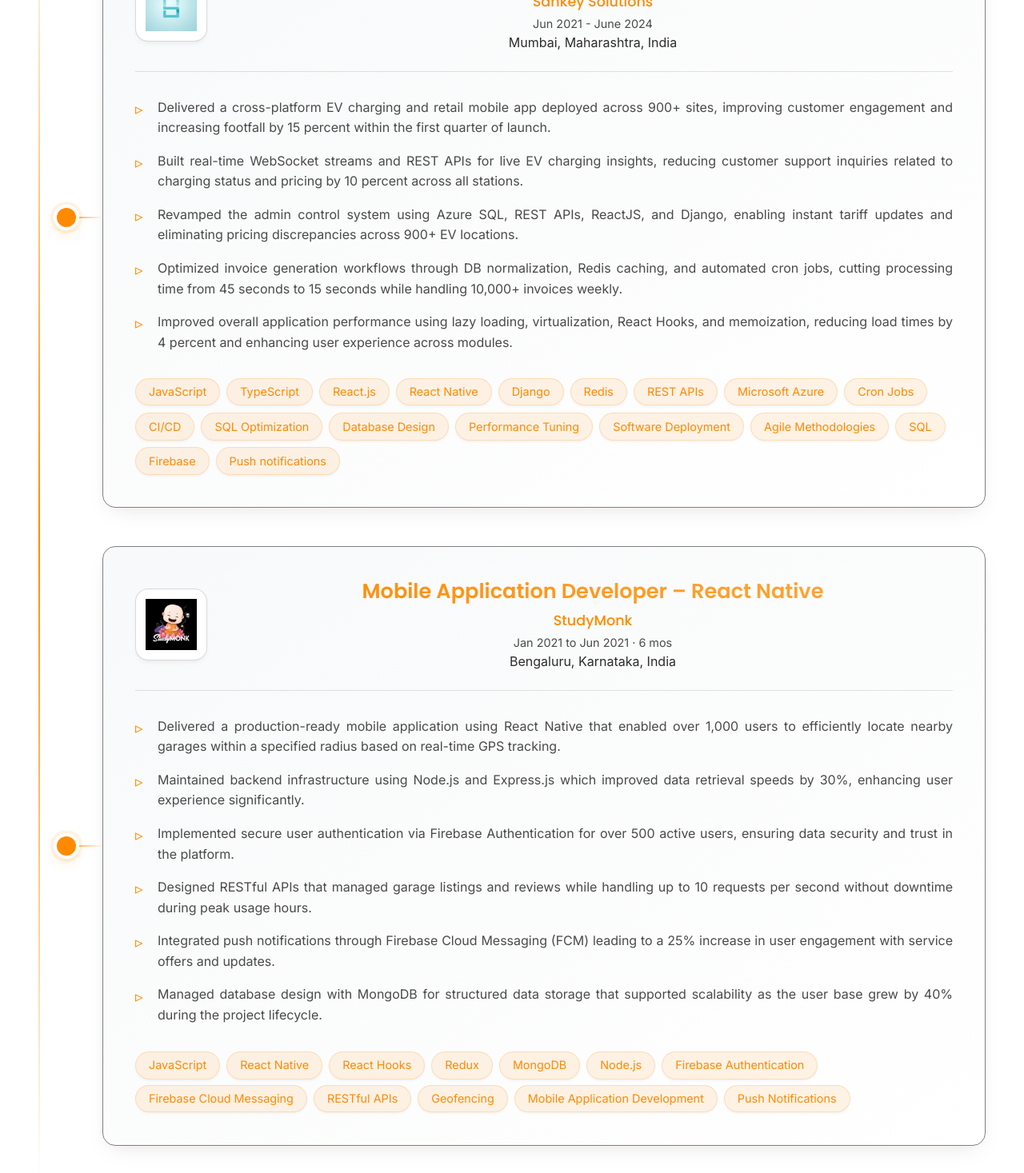
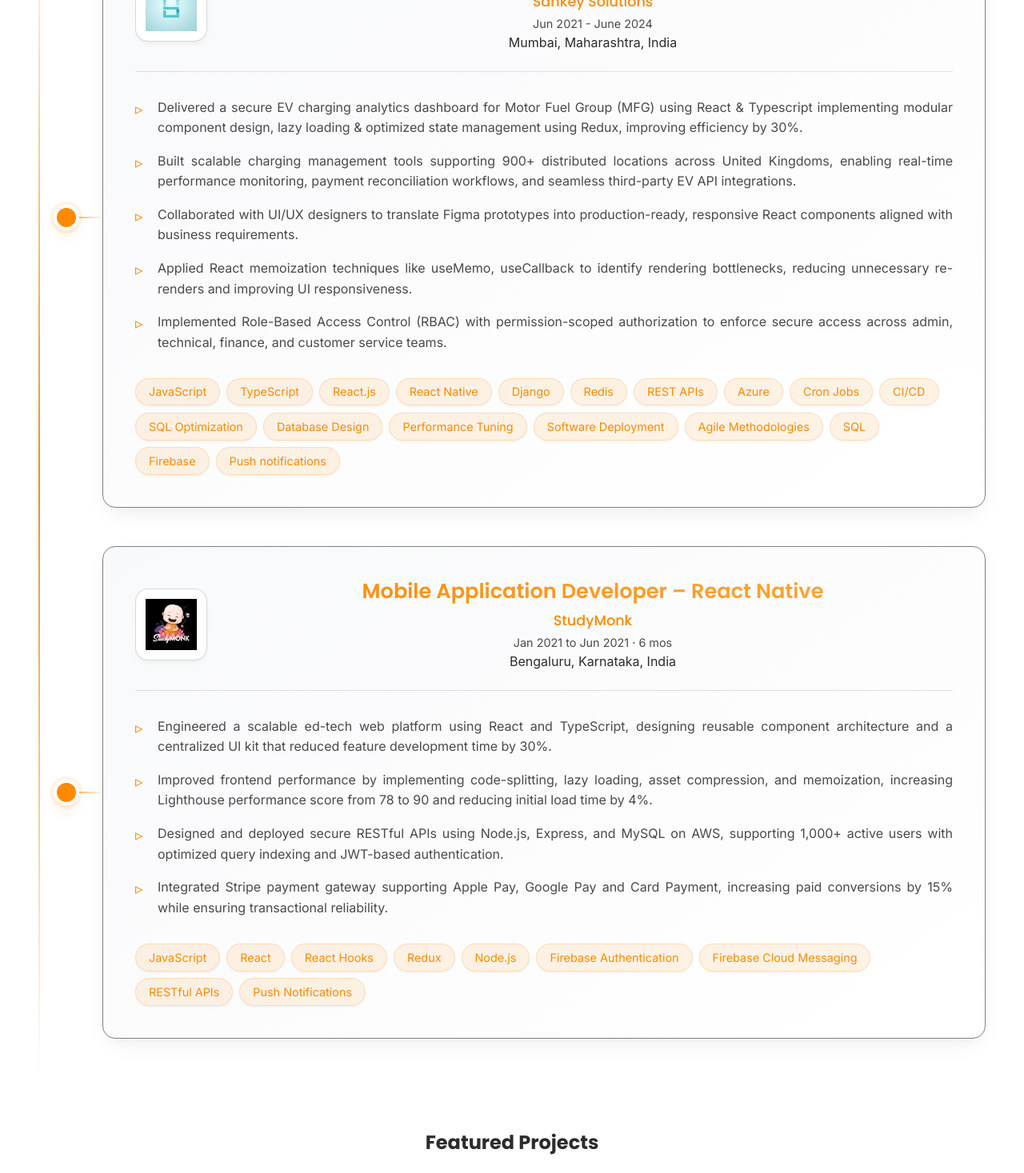
Before and after one commit to OfficialAnujMore/Portfolio, a React (Create React App) app: page / in a window 1280 px wide. Shown: the part 1980-3447 px from the top of the page at 80% size. Built offline with nearby package versions, Linux system fonts and the light colour scheme; no server answers.

Commit message:
Update experience descriptions and enhance resume PDF with latest projects

```diff
--- a/src/Screens/ExperienceScreen.tsx
+++ b/src/Screens/ExperienceScreen.tsx
@@ -17,11 +17,11 @@
         period: 'Jun 2021 - June 2024',
         location: 'Mumbai, Maharashtra, India',
         description: [
-            'Delivered a cross-platform EV charging and retail mobile app deployed across 900+ sites, improving customer engagement and increasing footfall by 15 percent within the first quarter of launch.',
-            'Built real-time WebSocket streams and REST APIs for live EV charging insights, reducing customer support inquiries related to charging status and pricing by 10 percent across all stations.',
-            'Revamped the admin control system using Azure SQL, REST APIs, ReactJS, and Django, enabling instant tariff updates and eliminating pricing discrepancies across 900+ EV locations.',
-            'Optimized invoice generation workflows through DB normalization, Redis caching, and automated cron jobs, cutting processing time from 45 seconds to 15 seconds while handling 10,000+ invoices weekly.',
-            'Improved overall application performance using lazy loading, virtualization, React Hooks, and memoization, reducing load times by 4 percent and enhancing user experience across modules.'
+            'Delivered a secure EV charging analytics dashboard for Motor Fuel Group (MFG) using React & Typescript implementing modular component design, lazy loading & optimized state management using Redux, improving efficiency by 30%.',
+            'Built scalable charging management tools supporting 900+ distributed locations across United Kingdoms, enabling real-time performance monitoring, payment reconciliation workflows, and seamless third-party EV API integrations.',
+            'Collaborated with UI/UX designers to translate Figma prototypes into production-ready, responsive React components aligned with business requirements.',
+            'Applied React memoization techniques like useMemo, useCallback to identify rendering bottlenecks, reducing unnecessary re-renders and improving UI responsiveness.',
+            'Implemented Role-Based Access Control (RBAC) with permission-scoped authorization to enforce secure access across admin, technical, finance, and customer service teams.'
         ],
         technologies: [
             'JavaScript',
@@ -31,7 +31,7 @@
             'Django',
             'Redis',
             'REST APIs',
-            'Microsoft Azure ',
+            'Azure',
             'Cron Jobs',
             'CI/CD',
             'SQL Optimization',
@@ -51,25 +51,20 @@
         period: 'Jan 2021 to Jun 2021 · 6 mos',
         location: 'Bengaluru, Karnataka, India',
         description: [
-            'Delivered a production-ready mobile application using React Native that enabled over 1,000 users to efficiently locate nearby garages within a specified radius based on real-time GPS tracking.',
-            'Maintained backend infrastructure using Node.js and Express.js which improved data retrieval speeds by 30%, enhancing user experience significantly.',
-            'Implemented secure user authentication via Firebase Authentication for over 500 active users, ensuring data security and trust in the platform.',
-            'Designed RESTful APIs that managed garage listings and reviews while handling up to 10 requests per second without downtime during peak usage hours.',
-            'Integrated push notifications through Firebase Cloud Messaging (FCM) leading to a 25% increase in user engagement with service offers and updates.',
-            'Managed database design with MongoDB for structured data storage that supported scalability as the user base grew by 40% during the project lifecycle.',
+            'Engineered a scalable ed-tech web platform using React and TypeScript, designing reusable component architecture and a centralized UI kit that reduced feature development time by 30%.',
+            'Improved frontend performance by implementing code-splitting, lazy loading, asset compression, and memoization, increasing Lighthouse performance score from 78 to 90 and reducing initial load time by 4%.',
+            'Designed and deployed secure RESTful APIs using Node.js, Express, and MySQL on AWS, supporting 1,000+ active users with optimized query indexing and JWT-based authentication.',
+            'Integrated Stripe payment gateway supporting Apple Pay, Google Pay and Card Payment, increasing paid conversions by 15% while ensuring transactional reliability.'
         ],
         technologies: [
             'JavaScript',
-            'React Native',
+            'React',
             'React Hooks',
             'Redux',
-            'MongoDB',
             'Node.js',
             'Firebase Authentication',
             'Firebase Cloud Messaging',
             'RESTful APIs',
-            'Geofencing',
-            'Mobile Application Development',
             'Push Notifications',
         ],
     },
```
Also changed, not shown: 1 other file (tests, documents, lock files or other folders).
